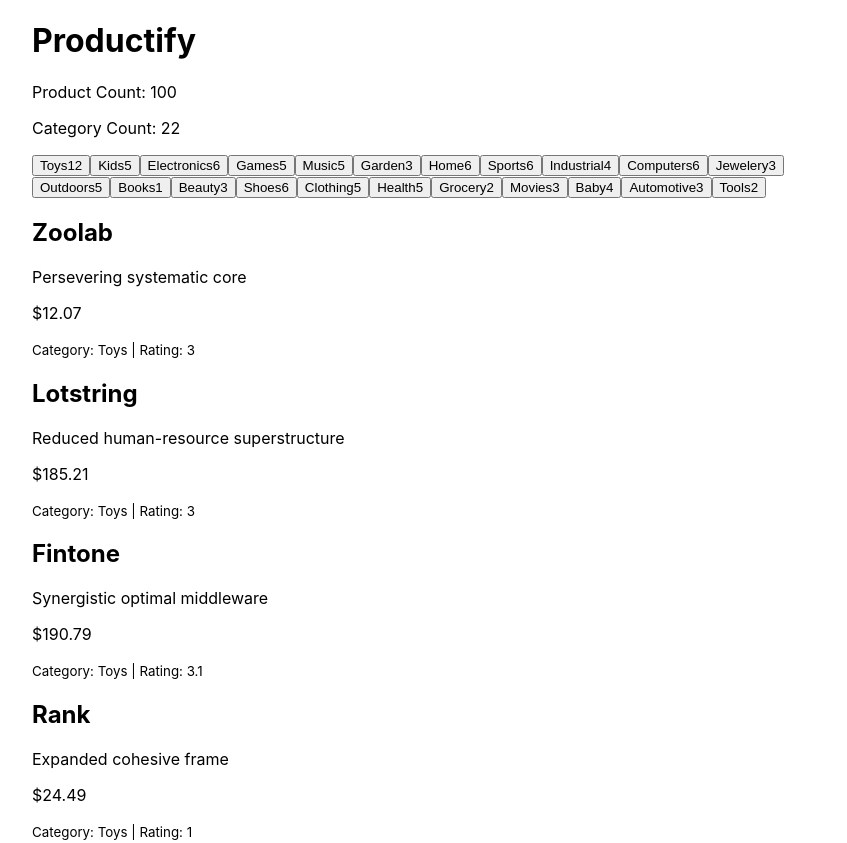
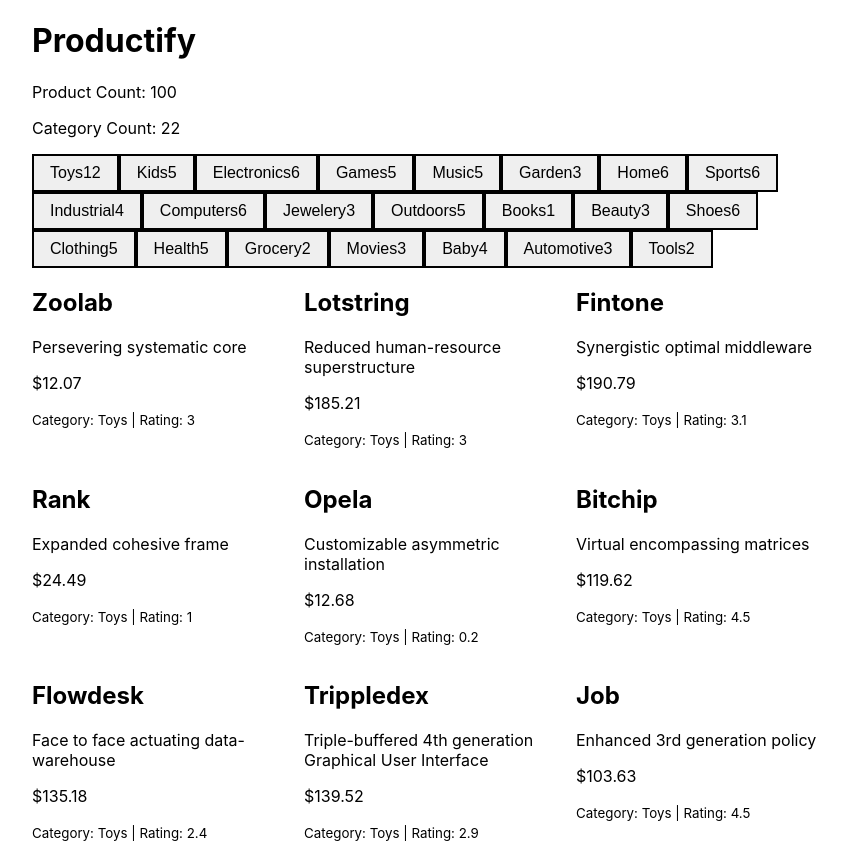
Before and after one commit to djaskulak/react-product-list, a React (Create React App) app: page / in a window 1280 px wide. Shown: the top 843 px of the page, without its empty margins (208-1055 px from the left). Built offline with nearby package versions, Linux system fonts and the light colour scheme.

Commit message:
video 06

```diff
--- /dev/null
+++ b/src/CategoryList.css
@@ -0,0 +1,10 @@
+.CategoryList {
+    display: flex;
+    flex-wrap: wrap;
+}
+
+.CategoryList > button {
+    font-size: 1rem;
+    padding: 0.5rem 1rem;
+    border: 2px solid black;
+}
--- a/src/CategoryList.js
+++ b/src/CategoryList.js
@@ -1,4 +1,5 @@
 import {catsAndCounts} from './data';
+import './CategoryList.css';
 
 function CategoryList() {
     return (
--- /dev/null
+++ b/src/ProductList.css
@@ -0,0 +1,5 @@
+.ProductList {
+    display: grid;
+    grid-template-columns: 1fr 1fr 1fr;
+    grid-gap: 1rem;
+}
--- a/src/ProductList.js
+++ b/src/ProductList.js
@@ -1,4 +1,5 @@
 import data from './data';
+import './ProductList.css';
 
 function ProductList() {
     return (
```
